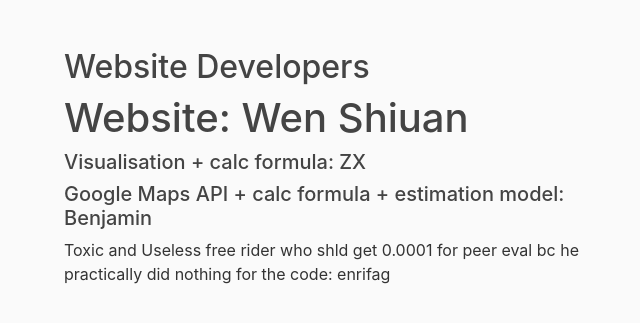
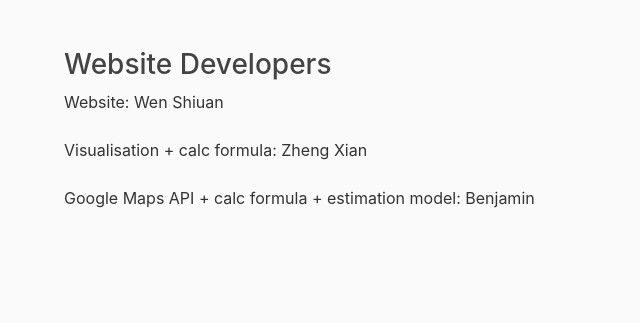
Before and after one commit to yws888/CZ2006-website, a Django app: page /about/ in a window 1280 px wide. Shown: the part 56-379 px from the top of the page, without its empty margins (311-951 px from the left). Run offline with Django 3.2, Linux system fonts and the light colour scheme; some libraries are stand-ins or nearby versions.

Commit message:
minor changes

```diff
--- a/CZ2006/househunt/templates/househunt/about.html
+++ b/CZ2006/househunt/templates/househunt/about.html
@@ -2,10 +2,9 @@
 {% block content %}
 <br>
 
-    <h2>Website Developers</h2>
-    <h1>Website: Wen Shiuan</h1>
-    <h5>Visualisation + calc formula: ZX</h5>
-    <h5>Google Maps API + calc formula + estimation model: Benjamin</h5>
-    <text>Toxic and Useless free rider who shld get 0.0001 for peer eval bc he practically did nothing for the code: enrifag</text>
+    <h3>Website Developers</h3>
+    <text>Website: Wen Shiuan</text><br><br>
+    <text>Visualisation + calc formula: Zheng Xian</text><br><br>
+    <text>Google Maps API + calc formula + estimation model: Benjamin</text><br><br>
 
 {% endblock content %}
```
Also changed, not shown: 1 other file.
